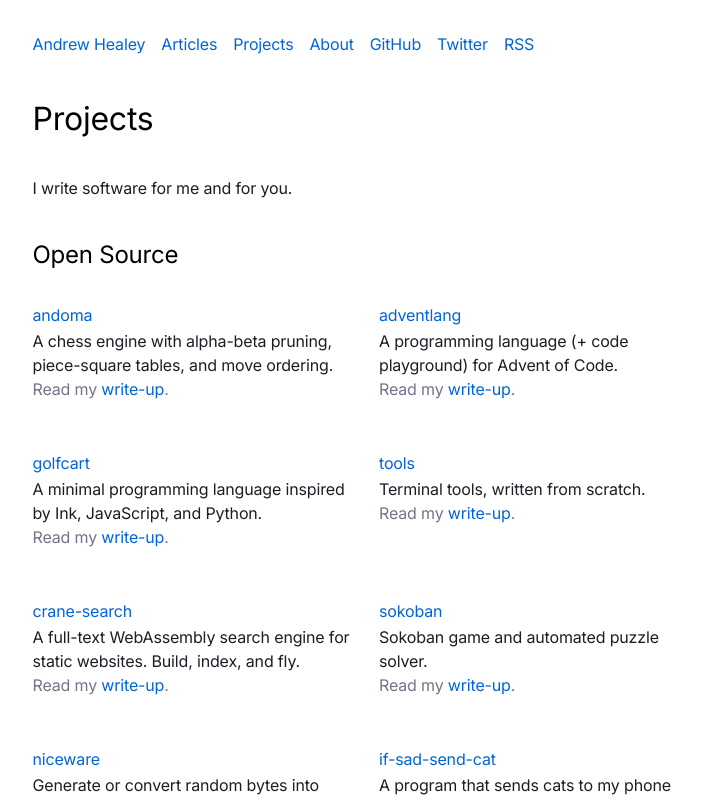
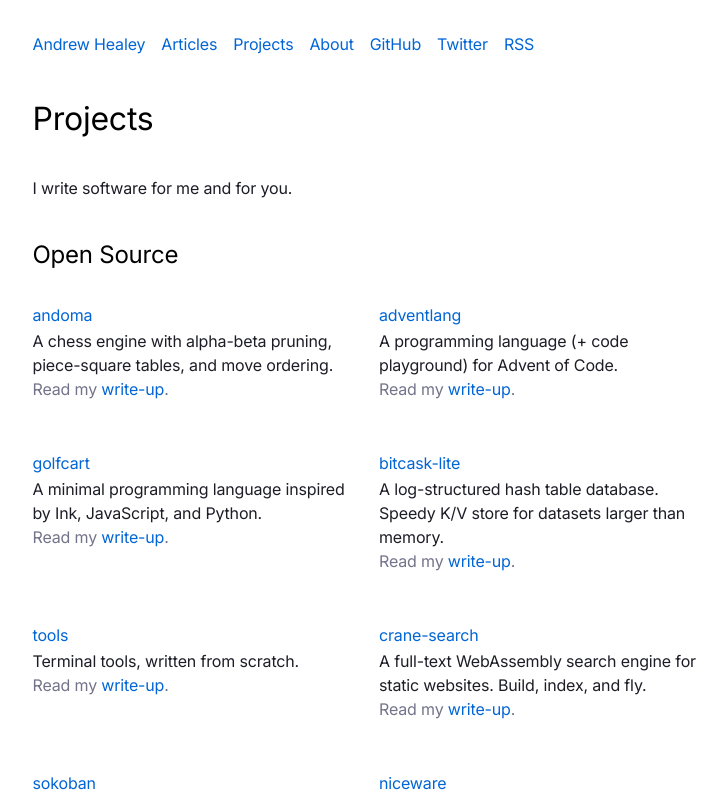
Before and after one commit to healeycodes/healeycodes.com, a Next.js app: page /projects in a window 1280 px wide. Shown: the top 800 px of the page, without its empty margins (261-986 px from the left). Built offline with nearby package versions, Linux system fonts and the light colour scheme.

Commit message:
Add project link for bitcask-lite

```diff
--- a/data/projects.ts
+++ b/data/projects.ts
@@ -16,6 +16,12 @@ export default [
     link: "https://github.com/healeycodes/golfcart",
     desc: "A minimal programming language inspired by Ink, JavaScript, and Python.",
     to: "/creating-the-golfcart-programming-language",
+  },
+  {
+    name: "bitcask-lite",
+    link: "https://github.com/healeycodes/bitcask-lite",
+    desc: "A log-structured hash table database. Speedy K/V store for datasets larger than memory.",
+    to: "/implementing-bitcask-a-log-structured-hash-table",
   },
   {
     name: "tools",
```
